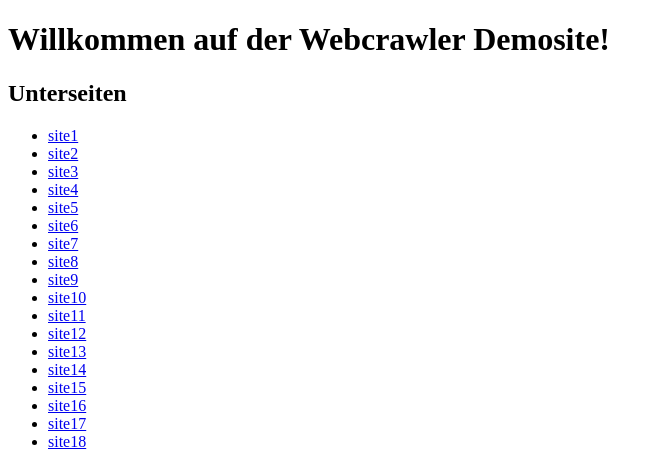
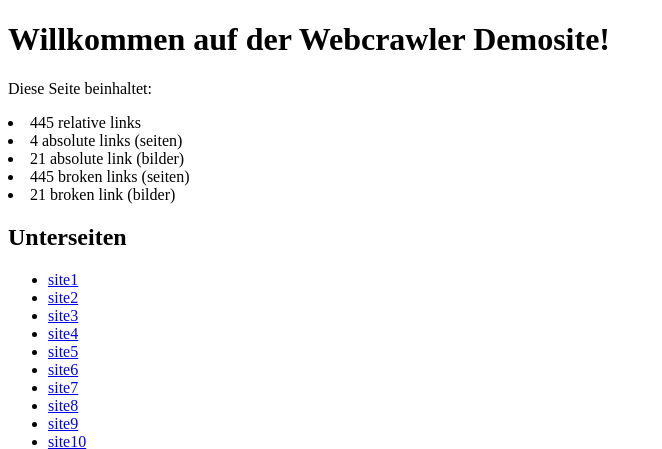
Before and after one commit to the-resa/WebSpider, a PHP site: page / in a window 1280 px wide. Shown: the top 449 px of the page, without its empty margins (0-662 px from the left). Run offline with PHP 8.4, Linux system fonts and the light colour scheme.

Commit message:
modified index.php with link statistic

```diff
--- a/Demosite/index.php
+++ b/Demosite/index.php
@@ -8,6 +8,13 @@
 <body>
 
 <h1>Willkommen auf der Webcrawler Demosite!</h1>
+
+<p>Diese Seite beinhaltet:<br/>
+<li>445 relative links</li>
+<li>4 absolute links (seiten)</li>
+<li>21 absolute link (bilder)</li>
+<li>445 broken links (seiten)</li>
+<li>21 broken link (bilder)</li>
 
 <h2>Unterseiten</h2>
 <ul>
```
